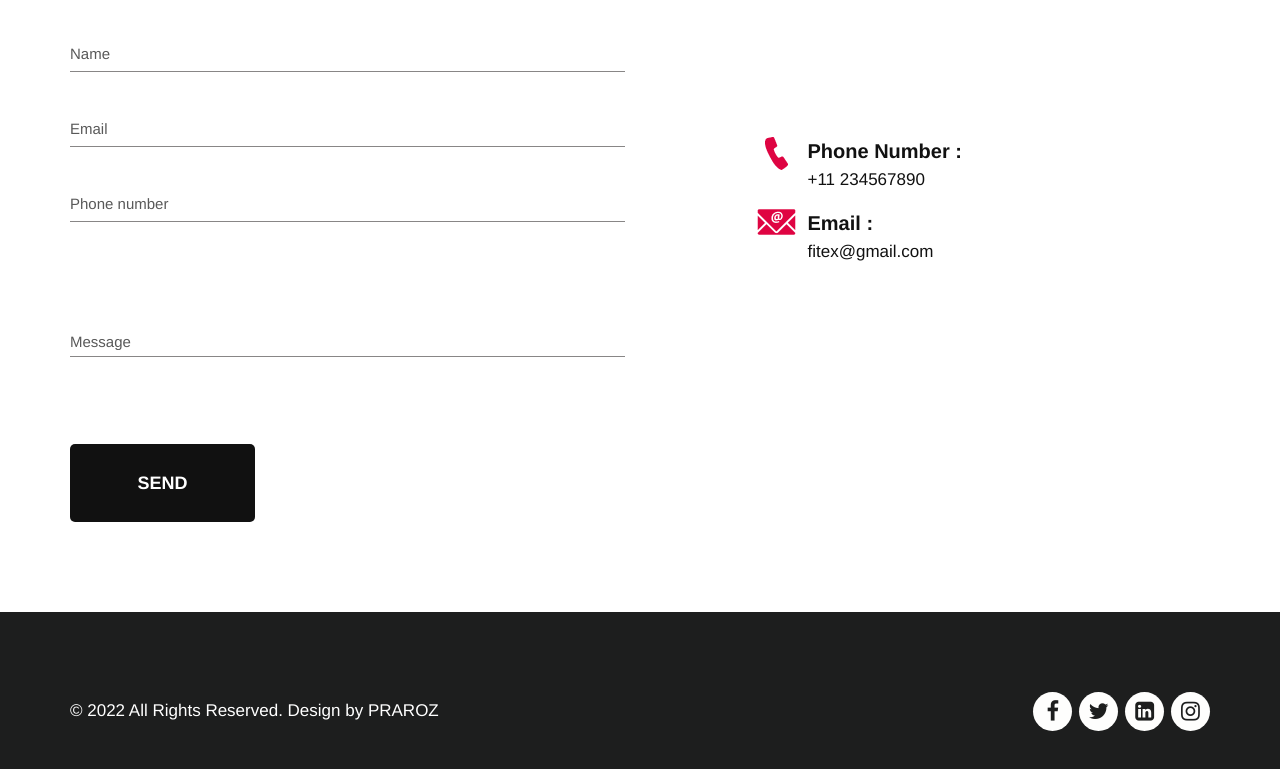
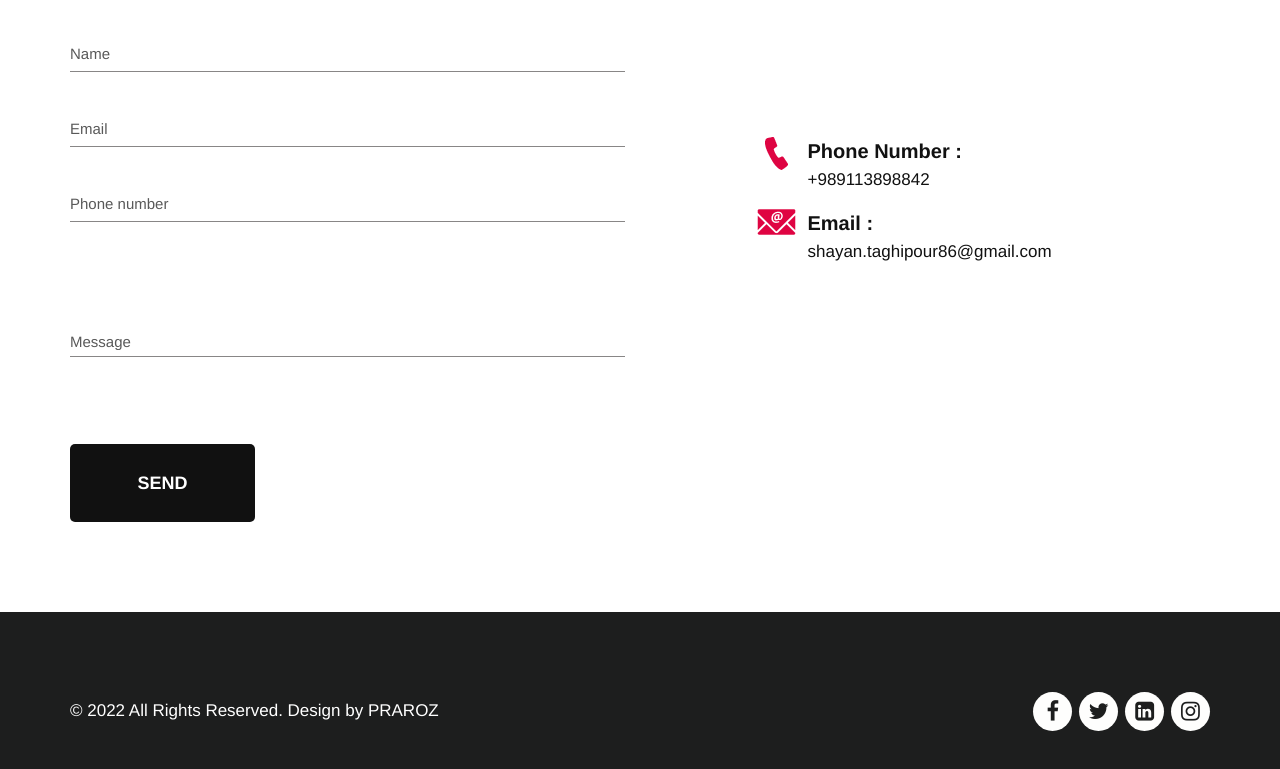
Before and after one commit to shayantaghipour/Fitex, a plain HTML site: page index.html in a window 1280 px wide. Shown: the part 3337-4106 px from the top of the page. Drawn offline with nearby package versions, Linux system fonts and the light colour scheme; some packages are replaced by stand-ins of ours; a script that the page names is missing.

Commit message:
Add files via upload

```diff
--- a/index.html
+++ b/index.html
@@ -393,10 +393,10 @@
         <div class="col-md-4 offset-md-1">
           <ul class="top_infomation">
             <li><a href="javascript:void(0)"><i><img src="images/call.png" alt="#" /></i>
-                <p><span>Phone Number :</span> <br>+11 234567890</p>
+                <p><span>Phone Number :</span> <br>+989113898842</p>
               </a></li>
             <li><a href="javascript:void(0)"><i><img src="images/mail.png" alt="#" /></i>
-                <p><span>Email :</span> <br>fitex@gmail.com</p>
+                <p><span>Email :</span> <br>shayan.taghipour86@gmail.com</p>
               </a></li>
           </ul>
         </div>
```
